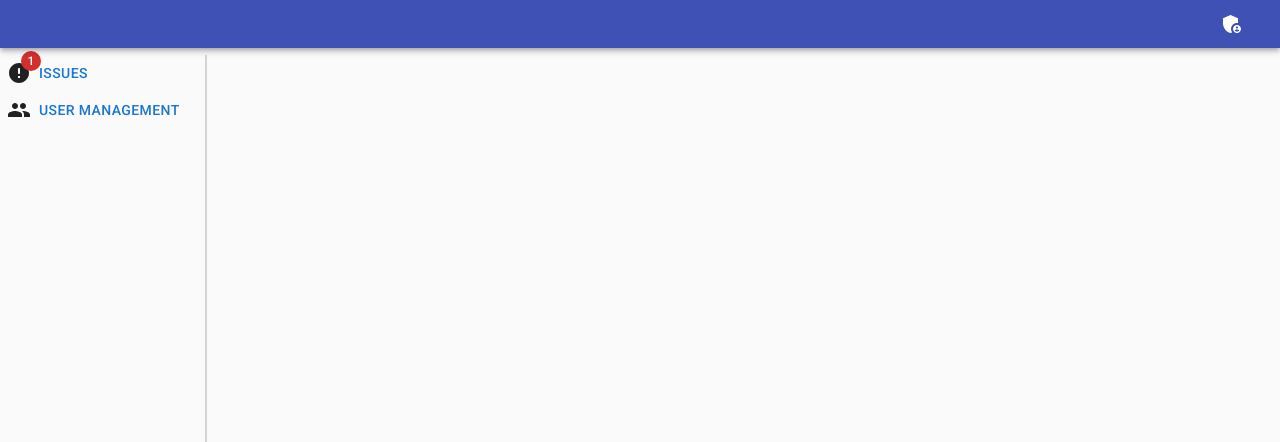
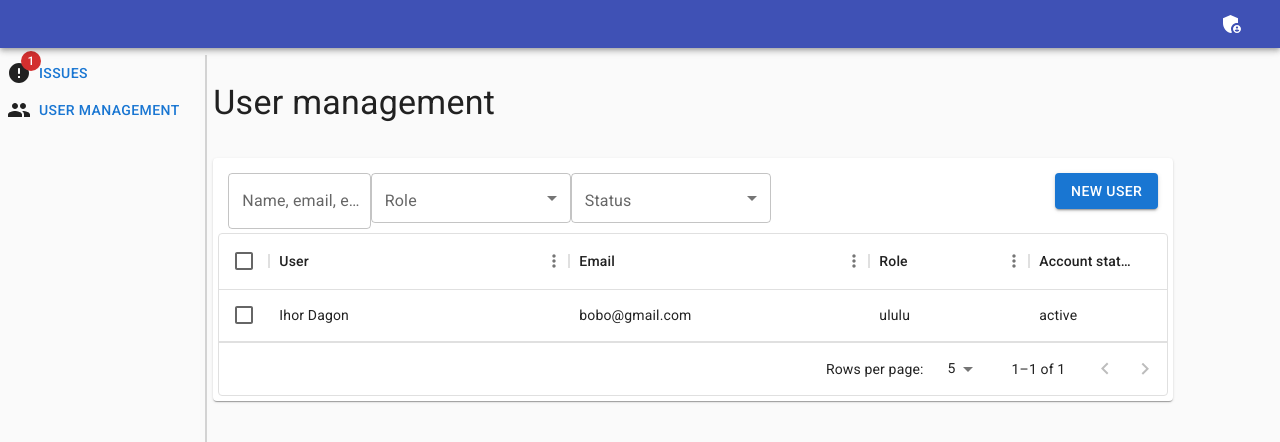
Before and after one commit to tsayvyac/react-frontend-moderator, a React (Create React App) app: page /users in a window 1280 px wide. Shown: the top 442 px of the page. Built offline with nearby package versions, Linux system fonts and the light colour scheme.

Commit message:
Added user management page

```diff
--- a/package.json
+++ b/package.json
@@ -9,11 +9,12 @@
     "@material-ui/icons": "^4.11.3",
     "@mui/icons-material": "^5.14.16",
     "@mui/material": "^5.14.17",
+    "@mui/x-data-grid": "^6.18.1",
     "@testing-library/jest-dom": "^5.17.0",
     "@testing-library/react": "^13.4.0",
     "@testing-library/user-event": "^13.5.0",
-    "react": "^18.2.0",
-    "react-dom": "^18.2.0",
+    "react": "^18.0.2",
+    "react-dom": "^18.0.2",
     "react-router-dom": "^6.18.0",
     "react-scripts": "5.0.1",
     "web-vitals": "^2.1.4"
--- a/src/App.jsx
+++ b/src/App.jsx
@@ -8,6 +8,7 @@ import {BrowserRouter as Router, Route, Routes} from "react-router-dom";
 import _LeftMenu from "./components/_LeftMenu";
 import MainPage from "./pages/MainPage";
 import IssuePage from "./pages/IssuePage";
+import UserModerationPage from "./pages/UserModerationPage";
 
 const App = () => {
 
@@ -23,6 +24,7 @@ const App = () => {
                         <Route path="/login" element={<Login />} />
                         <Route path="/main" element={<MainPage />} />
                         <Route path="/issue" element={<IssuePage />} />
+                        <Route path="/users" element={<UserModerationPage />} />
                     </Routes>
                 </Grid>
             </Router>
--- a/src/components/_LeftMenu.jsx
+++ b/src/components/_LeftMenu.jsx
@@ -20,7 +20,7 @@ const _LeftMenu = () => {
                 </div>
                 <div>
                     <PeopleIcon className={classes.leftMenuIconStyle} />
-                    <Button variant="text">User management</Button>
+                    <Button variant="text" href = "/users">User management</Button>
                 </div>
             </Box>
         </Grid>
--- a/src/pages/IssuePage.jsx
+++ b/src/pages/IssuePage.jsx
@@ -22,7 +22,7 @@ Mauris suscipit, ligula sit amet pharetra semper, nibh ante cursus purus, vel sa
     const classes = useStyles();
     console.log(classes.topHeader)
     return (
-        <Grid item xs={10}>
+        <Grid item xs={9}>
             <Grid container spacing={1} className={classes.topHeader}>
 
                     <Typography variant={'h4'}>
--- a/src/pages/MainPage.jsx
+++ b/src/pages/MainPage.jsx
@@ -9,7 +9,7 @@ const MainPage = () => {
     const classes = useStyles();
 
     return (
-        <Grid  item xs={10}>
+        <Grid  item xs={9}>
             <Grid container spacing={1} className={classes.topHeader}>
                 <Grid xs={4} item>
                     <Typography variant={'h5'}>
--- /dev/null
+++ b/src/pages/UserModerationPage.jsx
@@ -0,0 +1,180 @@
+import { Card, CardActions, CardContent, CardHeader, CardMedia, Grid, Typography } from "@material-ui/core";
+import { Box, Button, FormControl, InputLabel, MenuItem, Pagination, Select, TextField } from "@mui/material";
+import ErrorRoundedIcon from "@mui/icons-material/ErrorRounded";
+import React from "react";
+import useStyles from "../styles/styles";
+import Chip from '@mui/material/Chip';
+import { minWidth } from "@material-ui/system";
+import bananaImage from "../img/banana.jpg"
+import { classExpression } from "@babel/types";
+import { DataGrid } from '@mui/x-data-grid';
+import Table from '@mui/material/Table';
+import TableBody from '@mui/material/TableBody';
+import TableCell from '@mui/material/TableCell';
+import TableContainer from '@mui/material/TableContainer';
+import TableHead from '@mui/material/TableHead';
+import TableRow from '@mui/material/TableRow';
+import Checkbox from '@mui/material/Checkbox';
+
+
+const usersText =
+    '{"users" : [{"name": "Ihor","surname": "Dagon","role": "ululu","email": "bobo@gmail.com","status": "active", "id":1}]}';
+
+const UserModerationPage = () => {
+    const [status, setStatus] = React.useState('');
+    const [role, setRole] = React.useState('');
+
+    const applyRoleChange = (e) => {
+        setRole(e.target.value);
+    }
+
+    const applyStatusChange = (e) => {
+        setStatus(e.target.value);
+    }
+    const classes = useStyles();
+    const userList = JSON.parse(usersText);
+    const rows = userList.users.map(user => { user.name += (" " + user.surname); return user; });
+
+    const columns = [
+        { field: 'name', headerName: 'User', width: 300 },
+        {
+            field: 'email',
+            headerName: 'Email',
+            type: 'email',
+            width: 300,
+        },
+        {
+            field: 'role',
+            headerName: 'Role',
+            width: 160,
+        },
+        {
+            field: 'status',
+            headerName: 'Account status',
+            width: 160,
+        },
+    ];
+
+
+
+    return (<Grid item xs={9}>
+        <Grid container spacing={1} className={classes.topHeader}>
+            <Grid xs={4} item>
+                <Typography variant={'h4'}>
+                    User management
+                </Typography>
+            </Grid>
+        </Grid>
+        <Card className={classes.userManagementCard}>
+            <Grid container className={classes.userManagementSearchItems}>
+                <Grid item xs={7} >
+                    <FormControl fullWidth style={{ display: 'flex', flexDirection: 'row', justifyContent: 'space-between' }}>
+                        <TextField id="outlined-basic" label="Name, email, etc..." variant="outlined" style={{ height: "50px" }} />
+                        <Box style={{ display: 'flex', flexDirection: 'row' }}>
+                            <FormControl>
+                                <InputLabel htmlFor="user-role-select-label">Role</InputLabel>
+                                <Select
+                                    id="user-role-select"
+                                    value={role}
+                                    onChange={applyRoleChange}
+                                    style={{ width: "200px", height: '50px' }}
+                                >
+                                    <MenuItem value={'all'}>All</MenuItem>
+                                    <MenuItem value={'resident'}>Resident</MenuItem>
+                                    <MenuItem value={'service'}>Public service</MenuItem>
+                                    <MenuItem value={'analyst'}>Analyst</MenuItem>
+                                </Select>
+                            </FormControl>
+                        </Box>
+                        <Box style={{ display: 'flex', flexDirection: 'row', justifyContent: "flex-end" }}>
+                            <FormControl>
+                                <InputLabel htmlFor="user-status-select-label">Status</InputLabel>
+                                <Select
+                                    id="user-status-select"
+                                    value={status}
+                                    onChange={applyStatusChange}
+                                    style={{ width: "200px", height: '50px' }}
+                                >
+                                    <MenuItem value={'all'}>All</MenuItem>
+                                    <MenuItem value={'active'}>Active</MenuItem>
+                                    <MenuItem value={'banned'}>Banned</MenuItem>
+                                </Select>
+                            </FormControl>
+                        </Box>
+                    </FormControl>
+                </Grid>
+                <Grid >
+                    <Button variant='contained'>New user</Button>
+                </Grid>
+            </Grid>
+
+
+            <DataGrid
+                rows={rows}
+                columns={columns}
+                initialState={{
+                    pagination: {
+                        paginationModel: { page: 0, pageSize: 5 },
+                    },
+                }}
+                pageSizeOptions={[5, 10]}
+                checkboxSelection
+            />
+        </Card>
+    </Grid>);
+}
+export default UserModerationPage;
+
+/*
+<Table>
+                <TableHead>
+                    <TableRow>
+                        <TableCell padding="checkbox">User</TableCell>
+                        <TableCell align="right">Email</TableCell>
+                        <TableCell align="right">Role</TableCell>
+                        <TableCell align="right">Account status</TableCell>
+                        <TableCell align="right">ID</TableCell>
+                    </TableRow>
+                </TableHead>
+                <TableBody>
+
+                    {rows.map(
+                        row => {
+                            const labelId = row.id;
+                            return (
+                                <TableRow
+                                    role="checkbox"
+                                    tabIndex={-1}
+                                    key={row.id}
+                                    sx={{ cursor: 'pointer' }}
+                                >
+                                    <TableCell padding="checkbox">
+                                        <Checkbox
+                                            color="primary"
+                                            checked={false}
+                                            inputProps={{
+                                                'aria-labelledby': labelId,
+                                            }}
+                                        />
+                                    </TableCell>
+                                    <TableCell
+                                        component="th"
+                                        id={labelId}
+                                        scope="row"
+                                        padding="none"
+                                    >
+                                        {row.name}
+                                    </TableCell>
+                                    <TableCell align="right">{row.user}</TableCell>
+                                    <TableCell align="right">{row.email}</TableCell>
+                                    <TableCell align="right">{row.role}</TableCell>
+                                    <TableCell align="right">{row.status}</TableCell>
+                                    <TableCell align="right">{row.id}</TableCell>
+                                </TableRow>
+                            )
+                        }
+                    )}
+                </TableBody>
+            </Table>
+
+            */
--- a/src/styles/styles.jsx
+++ b/src/styles/styles.jsx
@@ -57,8 +57,16 @@ const useStyles = makeStyles((theme) => ({
 
     paginationContainer: {
         justifyContent:"center"
+    },
+    userManagementCard:{
+        margin: 'auto',
+        padding: '5px'
+    },
+    userManagementSearchItems:{
+        justifyContent:'space-between',
+        padding: '10px',
+        verticalAlign: 'center'
     }
-
 }));
 
 export default useStyles;
```
Also changed, not shown: 1 other file (tests, documents, lock files or other folders).
